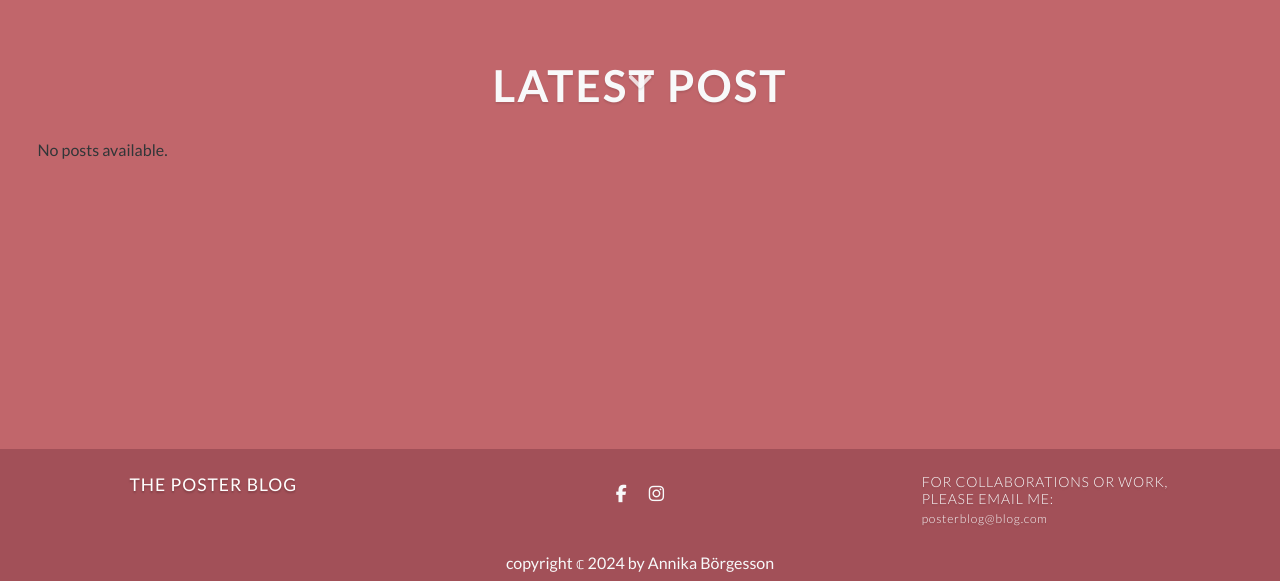
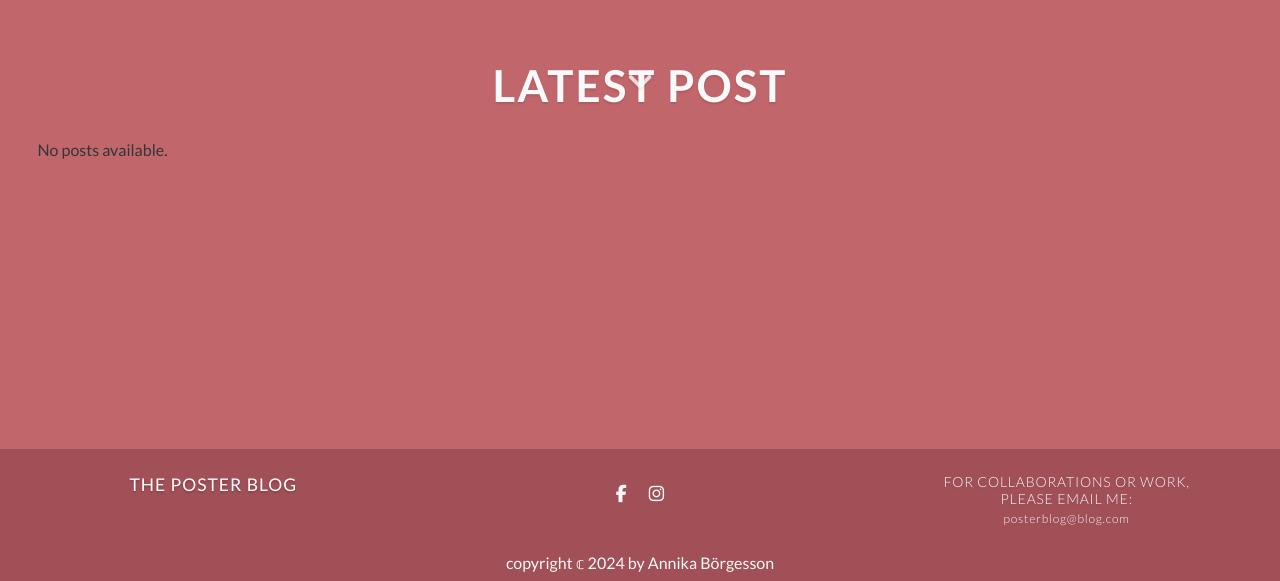
Before and after one commit to Annibor/the-poster-blog, a Django app: page / in a window 1280 px wide. Shown: the part 803-1384 px from the top of the page. Run offline with Django 5.2, Linux system fonts and the light colour scheme; data that the repository does not hold is empty; some libraries are stand-ins or nearby versions.

Commit message:
Align text in center for email adress in footer #29

```diff
--- a/static/css/style.css
+++ b/static/css/style.css
@@ -179,7 +179,7 @@ h3 {
   font-size: 1.4rem;
   letter-spacing: 0.08rem;
   text-shadow: 0rem 0.2rem 0.2rem rgba(0, 0, 0, 0.1);
-  text-align: none;
+  text-align: center;
   font-weight: 300;
 }
 
@@ -187,7 +187,7 @@ h3 {
   font-size: 1.2rem;
   letter-spacing: 0.08rem;
   text-shadow: 0rem 0.2rem 0.2rem rgba(0, 0, 0, 0.1);
-  text-align: none;
+  text-align: center;
   font-weight: 300
 }
 
```
Also changed, not shown: 1 other file.
